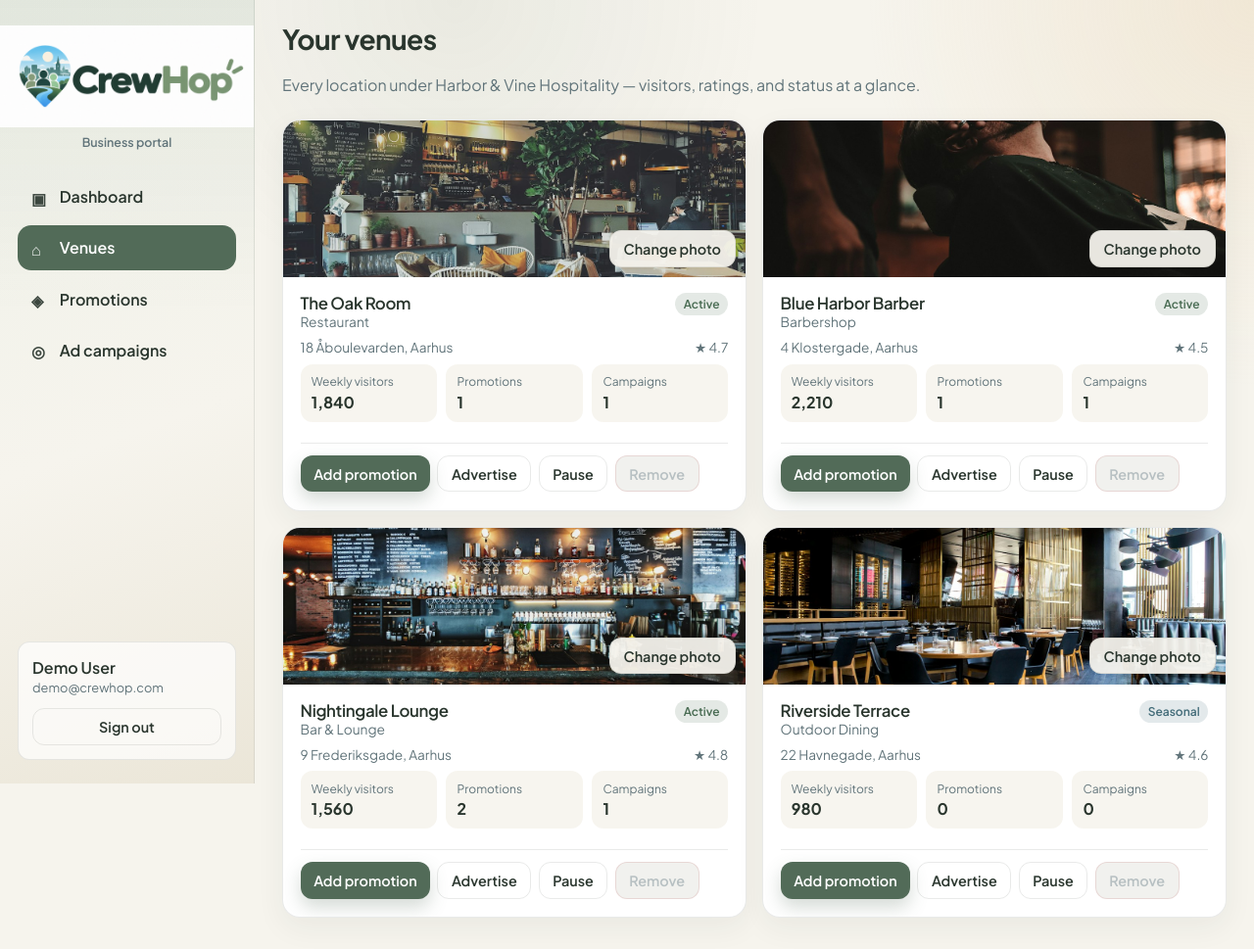
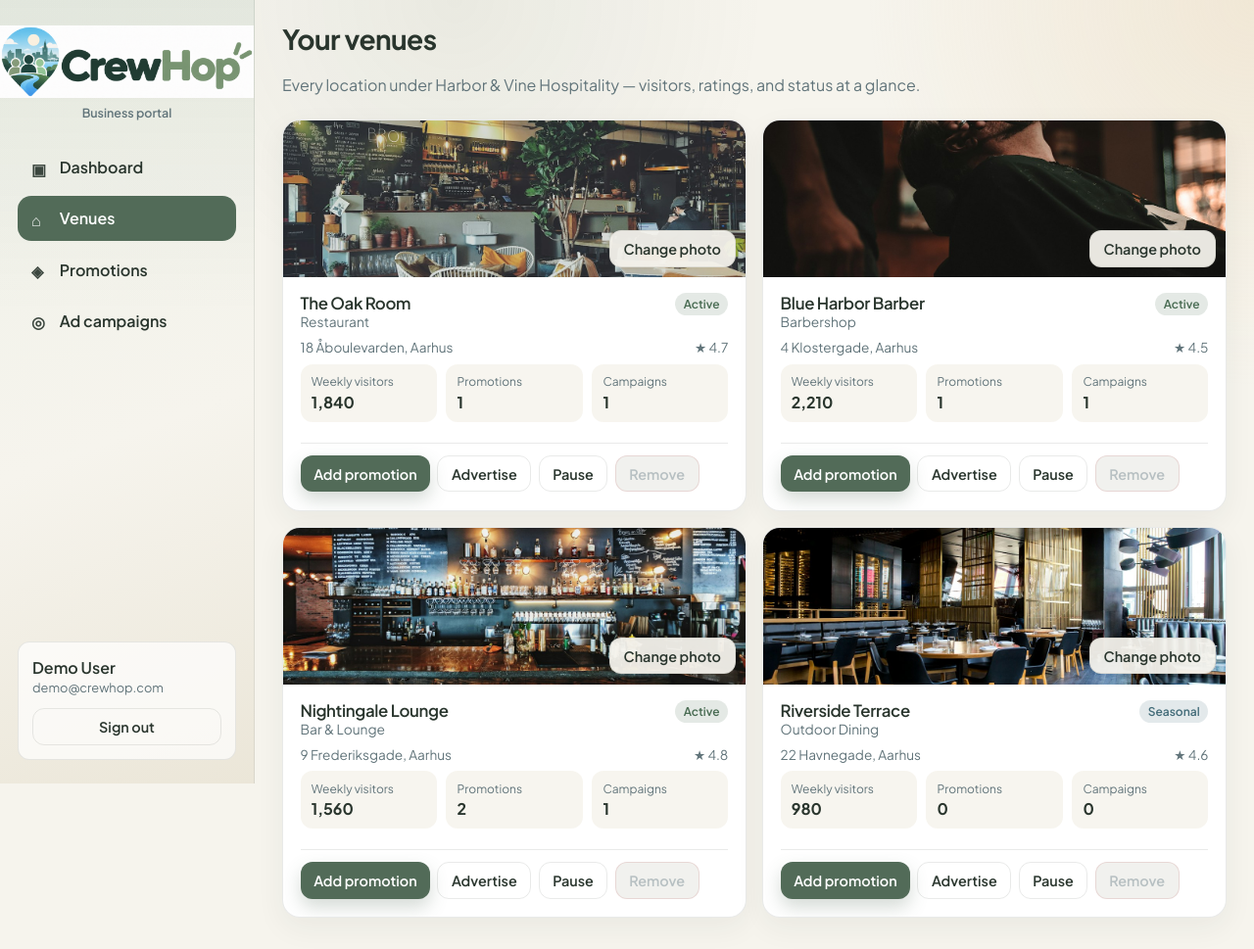
Before and after one commit to rokle24/crewhop, an ASP.NET Core app: page /venues in a window 1280 px wide. Shown: the whole page at 98% size. Run offline with ASP.NET Core 8, Linux system fonts and the light colour scheme.

Commit message:
Crop logos so full-width stretch fills the bar
Trim white padding from CrewHop wordmark assets and use the full
logo in the sidebar so Business portal sits under a true full-width mark.

Co-authored-by: zrout.deti <zrout.deti@gmail.com>

```diff
--- a/Layout/MainLayout.razor
+++ b/Layout/MainLayout.razor
@@ -19,7 +19,7 @@ else
     <div class="shell">
         <aside class="sidebar">
             <div class="brand-lockup">
-                <img class="logo" src="images/crewhop-logo@2x.png" srcset="images/crewhop-logo.png 1x, images/crewhop-logo@2x.png 2x, images/crewhop-logo-full.png 3x" alt="CrewHop" />
+                <img class="logo" src="images/crewhop-logo-full.png" alt="CrewHop" />
                 <span class="brand-tag">Business portal</span>
             </div>
 
--- a/hosted/200.html
+++ b/hosted/200.html
@@ -11,7 +11,7 @@
     <link rel="preconnect" href="https://fonts.googleapis.com" />
     <link rel="preconnect" href="https://fonts.gstatic.com" crossorigin />
     <link href="https://fonts.googleapis.com/css2?family=Plus+Jakarta+Sans:wght@400;600;700&display=swap" rel="stylesheet" />
-    <link rel="stylesheet" href="css/app.css?v=10" />
+    <link rel="stylesheet" href="css/app.css?v=11" />
     <link rel="icon" type="image/png" href="images/favicon-32.png" />
     <link rel="apple-touch-icon" href="images/apple-touch-icon.png" />
 </head>
--- a/hosted/404.html
+++ b/hosted/404.html
@@ -11,7 +11,7 @@
     <link rel="preconnect" href="https://fonts.googleapis.com" />
     <link rel="preconnect" href="https://fonts.gstatic.com" crossorigin />
     <link href="https://fonts.googleapis.com/css2?family=Plus+Jakarta+Sans:wght@400;600;700&display=swap" rel="stylesheet" />
-    <link rel="stylesheet" href="css/app.css?v=10" />
+    <link rel="stylesheet" href="css/app.css?v=11" />
     <link rel="icon" type="image/png" href="images/favicon-32.png" />
     <link rel="apple-touch-icon" href="images/apple-touch-icon.png" />
 </head>
--- a/hosted/_framework/blazor.boot.json
+++ b/hosted/_framework/blazor.boot.json
@@ -1,7 +1,7 @@
 {
   "mainAssemblyName": "CrewHop.Portal",
   "resources": {
-    "hash": "sha256-2lrfGi3YQ5Qyh+KCKqyzNRn6KJ/w4L274pXxnxkIAZ4=",
+    "hash": "sha256-VrqVm3KQydjuSCRTNBo3P6k/uRG4nuMC83uTrD8SNj0=",
     "jsModuleNative": {
       "dotnet.native.8.0.34.9arczohsxh.js": "sha256-Uc+HxggmSGuU1CkPjbVFhBiqRQ6cUsH1lnQ1keONjkE="
     },
@@ -17,7 +17,7 @@
       "icudt_no_CJK.dat": "sha256-L7sV7NEYP37/Qr2FPCePo5cJqRgTXRwGHuwF5Q+0Nfs="
     },
     "assembly": {
-      "CrewHop.Portal.wasm": "sha256-nxEPQxCs9nrCdGWvnvjk5D6VLnXKNLtCx2vk4o33ZRc=",
+      "CrewHop.Portal.wasm": "sha256-a8jnXe3v6DJrl/2ZxlUV6XhhmZfy8aRskd41O1khv78=",
       "Microsoft.AspNetCore.Components.Forms.wasm": "sha256-6ADCXSgO11gJk3ozvdH2FqtjTy0Bu6JWbGoxVzzyUks=",
       "Microsoft.AspNetCore.Components.wasm": "sha256-iGAIV9MIbRNux+WqMRT+LCxm6XfUKSpQnZVSgVv7N2s=",
       "Microsoft.AspNetCore.Components.Web.wasm": "sha256-ItlBEA2pFxA6vWqyGHFTRSZwjc4/t0J7bkVIxmMRbB4=",
--- a/hosted/css/app.css
+++ b/hosted/css/app.css
@@ -167,6 +167,7 @@ p {
   height: auto;
   max-width: none;
   display: block;
+  background: #fff;
 }
 
 .brand-lockup .logo-sm {
--- a/hosted/index.html
+++ b/hosted/index.html
@@ -11,7 +11,7 @@
     <link rel="preconnect" href="https://fonts.googleapis.com" />
     <link rel="preconnect" href="https://fonts.gstatic.com" crossorigin />
     <link href="https://fonts.googleapis.com/css2?family=Plus+Jakarta+Sans:wght@400;600;700&display=swap" rel="stylesheet" />
-    <link rel="stylesheet" href="css/app.css?v=10" />
+    <link rel="stylesheet" href="css/app.css?v=11" />
     <link rel="icon" type="image/png" href="images/favicon-32.png" />
     <link rel="apple-touch-icon" href="images/apple-touch-icon.png" />
 </head>
--- a/wwwroot/css/app.css
+++ b/wwwroot/css/app.css
@@ -167,6 +167,7 @@ p {
   height: auto;
   max-width: none;
   display: block;
+  background: #fff;
 }
 
 .brand-lockup .logo-sm {
--- a/wwwroot/index.html
+++ b/wwwroot/index.html
@@ -11,7 +11,7 @@
     <link rel="preconnect" href="https://fonts.googleapis.com" />
     <link rel="preconnect" href="https://fonts.gstatic.com" crossorigin />
     <link href="https://fonts.googleapis.com/css2?family=Plus+Jakarta+Sans:wght@400;600;700&display=swap" rel="stylesheet" />
-    <link rel="stylesheet" href="css/app.css?v=10" />
+    <link rel="stylesheet" href="css/app.css?v=11" />
     <link rel="icon" type="image/png" href="images/favicon-32.png" />
     <link rel="apple-touch-icon" href="images/apple-touch-icon.png" />
 </head>
```
Also changed, not shown: hosted/images/crewhop-logo-full.png, hosted/images/crewhop-logo.png, hosted/images/crewhop-logo@2x.png, wwwroot/images/crewhop-logo-full.png, wwwroot/images/crewhop-logo.png, wwwroot/images/crewhop-logo@2x.png, 5 other files.
